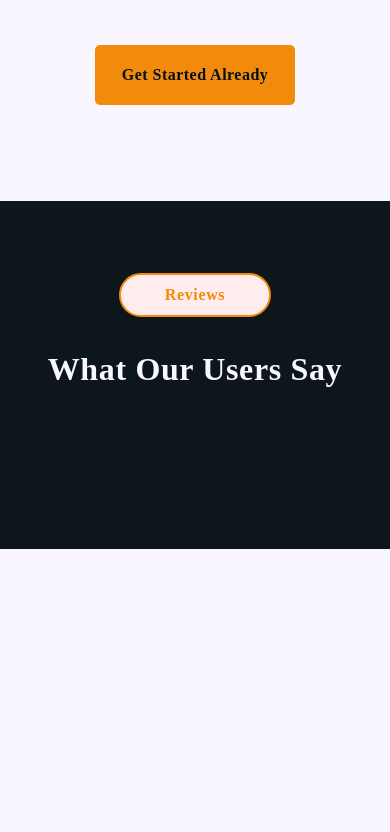
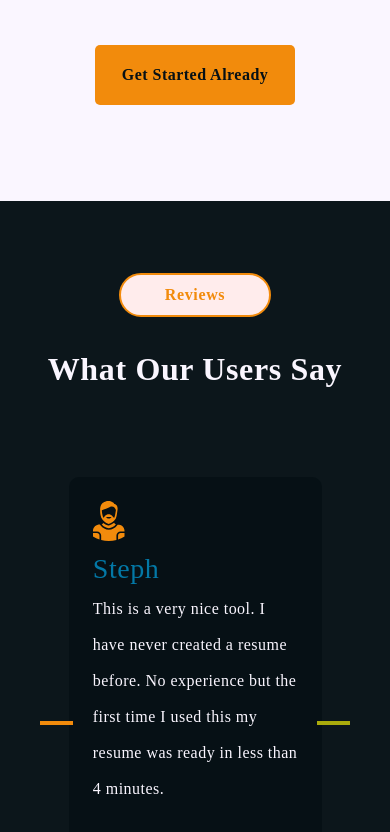
Before and after one commit to steph-crown/myResume-app, a React (Create React App) app: page / in a window 390 px wide. Shown: the part 5255-6087 px from the top of the page. Before the commit the page ends 5804 px from the top, so only its background shows below. Built offline with nearby package versions, Linux system fonts and the light colour scheme.

Commit message:
Made carousel in Reviews.jsx component to be responsive on all screens \n Not the best yet

```diff
--- /dev/null
+++ b/src/components/HomePage/Carousel.jsx
@@ -0,0 +1,27 @@
+import React from 'react';
+import { CarouselProvider, Slider, ButtonBack, ButtonNext, ButtonPlay } from 'pure-react-carousel';
+import 'pure-react-carousel/dist/react-carousel.es.css';
+import { ReactComponent as Line } from "./../Svgs/Line.svg";
+
+
+const Carousel = (props) => {
+    return (
+        <CarouselProvider
+            naturalSlideWidth={100}
+            naturalSlideHeight={props.height}
+            totalSlides={props.arr.length}
+            step={1}
+            className="carousel"
+            isPlaying={true}
+            interval={10000}
+        >
+            <Slider>
+                {props.arr}
+            </Slider>
+                <ButtonBack className="line-button"><Line stroke="#F28B0C" className="line" strokeWidth={24} /></ButtonBack>
+                <ButtonNext className="line-button"><Line stroke="#aaaB0C" className="line" strokeWidth={24} /></ButtonNext>
+        </CarouselProvider>
+    );
+}
+
+export default Carousel;
--- a/src/components/HomePage/Reviews.jsx
+++ b/src/components/HomePage/Reviews.jsx
@@ -1,14 +1,14 @@
 import React, {Component} from 'react';
 import './../../css/HomePage/Reviews.css'
-import { ReactComponent as Line } from "./../Svgs/Line.svg";
 import ReviewBox from './ReviewBox';
 
 import reviews from './../../db/reviews';
 import chunkArray from './../../utilities/chunkArray'
 
 // Carousel Component
-import { CarouselProvider, Slider, Slide, ButtonBack, ButtonNext, ButtonPlay } from 'pure-react-carousel';
-import 'pure-react-carousel/dist/react-carousel.es.css';
+import Carousel from './Carousel'
+import { Slide } from "pure-react-carousel";
+
 
 class Reviews extends Component {
     // Different carousel grouping for different screen sizes
@@ -42,28 +42,18 @@ class Reviews extends Component {
 
                     <div className="writings">
                         <div className="large">
-                            <CarouselProvider
-                                naturalSlideWidth={100}
-                                naturalSlideHeight={40}
-                                totalSlides={this.reviewL.length}
-                                step={1}
-                                className="carousel"
-                             >
-                                <Slider>
-                                    {this.reviewL}
-                                </Slider>
-                                 <ButtonBack className="line-button"><Line stroke="#F28B0C" className="line" strokeWidth={24} /></ButtonBack>
-                                <ButtonNext className="line-button"><Line stroke="#aaaB0C" className="line" strokeWidth={24} /></ButtonNext>
-                             </CarouselProvider>
-
+                            <Carousel arr={this.reviewL} height={40} />
                         </div>
                         <div className="med">
-                            {/* {reviewMed} */}
+                        <Carousel arr={this.reviewMed} height={65} />
                         </div>
                         <div className="small">
-                            {/* {reviewSm} */}
+                        <Carousel arr={this.reviewSm} height={80} />
                         </div>
 
+                        <div className="smallest">
+                        <Carousel arr={this.reviewSm} height={150} />
+                        </div>
                     </div>
                 </section>
             </div>
--- a/src/css/HomePage/ReviewBox.css
+++ b/src/css/HomePage/ReviewBox.css
@@ -4,9 +4,9 @@
     /* --rliconpad: calc(16 / 304); */
     /* --rlppad: calc(32 / 304); */
     --rwidth: calc(275 / 1438 * 100vw);
-    --rmedwidth: calc(394 / 1024 * 100vw);
+    --rmedwidth: calc(304 / 1024 * 100vw);
     /* --rpad: calc(100vw * var(--l120)); */
-    --rsmallwidth: calc(240 / 375 * 100vw);
+    --rsmallwidth: calc(0.7 * 100vw);
 }
 
 
@@ -16,6 +16,7 @@
     filter: drop-shadow(-8px -8px 40px rgba(0, 0, 0, 0.1)), drop-shadow(8px 8px 40px rgba(0, 0, 0, 0.1));
     width: var(--rwidth);
     height: calc(var(--rlheight) * var(--rwidth));
+    /* height: auto; */
     overflow: hidden;
     padding: calc(24 / 275 * var(--rwidth));
 }
@@ -36,11 +37,23 @@
     font-size: 28px;
 }
 
+.carousel {
+    overflow: visible;
+}
 
-@media (max-width: 1156px) {
+@media (max-width:1200px) {
+    .review-box {
+        width: var(--rmedwidth);
+        height: calc(2 * var(--rwidth));
+    }
+
+}
+
+@media (max-width: 1000px) {
     .review-box {
         width: var(--rmedwidth);
         padding: calc(24 / 275 * var(--rmedwidth));
+        height: calc(var(--rlheight) * var(--rmedwidth));
     }
 
     .review-box .icon {
@@ -48,13 +61,26 @@
     }
 }
 
+@media (max-width: 800px) {
+    .review-box {
+        height: calc(5 * var(--rmedwidth));
+    }
+}
+
 @media (max-width: 600px) {
     .review-box {
         width: var(--rsmallwidth);
         padding: calc(24 / 275 * var(--rsmallwidth));
+        height: calc(var(--rlheight) * var(--rsmallwidth));
     }
 
     .review-box .icon {
-        margin-bottom: calc(8 / 275 * var(--rsmallwidth));
+        margin-bottom: calc(4 / 275 * var(--rsmallwidth));
     }
 }
+
+@media (max-width: 400px) {
+    .review-box {
+        height: calc(10 * var(--rsmallwidth));
+    }
+}
--- a/src/css/HomePage/Reviews.css
+++ b/src/css/HomePage/Reviews.css
@@ -10,12 +10,12 @@
 
 .slideInner___2mfX9 {
     display: flex !important;
-    flex-wrap: wrap !important;
+    /* flex-wrap: wrap !important; */
     width: 100%;
     justify-content: center;
 }
 
-.med, .small {
+.med, .small, .smallest {
     display: none;
 }
 
@@ -61,7 +61,7 @@
         height: 4px;
     }
 
-    .large, .small {
+    .large, .small, .smallest {
         display: none;
     }
     .med {
@@ -70,8 +70,10 @@
 
 }
 
-@media (max-width: 414px) {
-    .large, .med {
+
+
+@media (max-width: 600px) {
+    .large, .med, .smallest {
         display: none;
     }
 
@@ -79,3 +81,13 @@
         display: block;
     }
 }
+
+@media (max-width: 400px) {
+    .large, .med, .small {
+        display: none;
+    }
+
+    .smallest {
+        display: block;
+    }
+}
```
Also changed, not shown: 1 other file (tests, documents, lock files or other folders).
